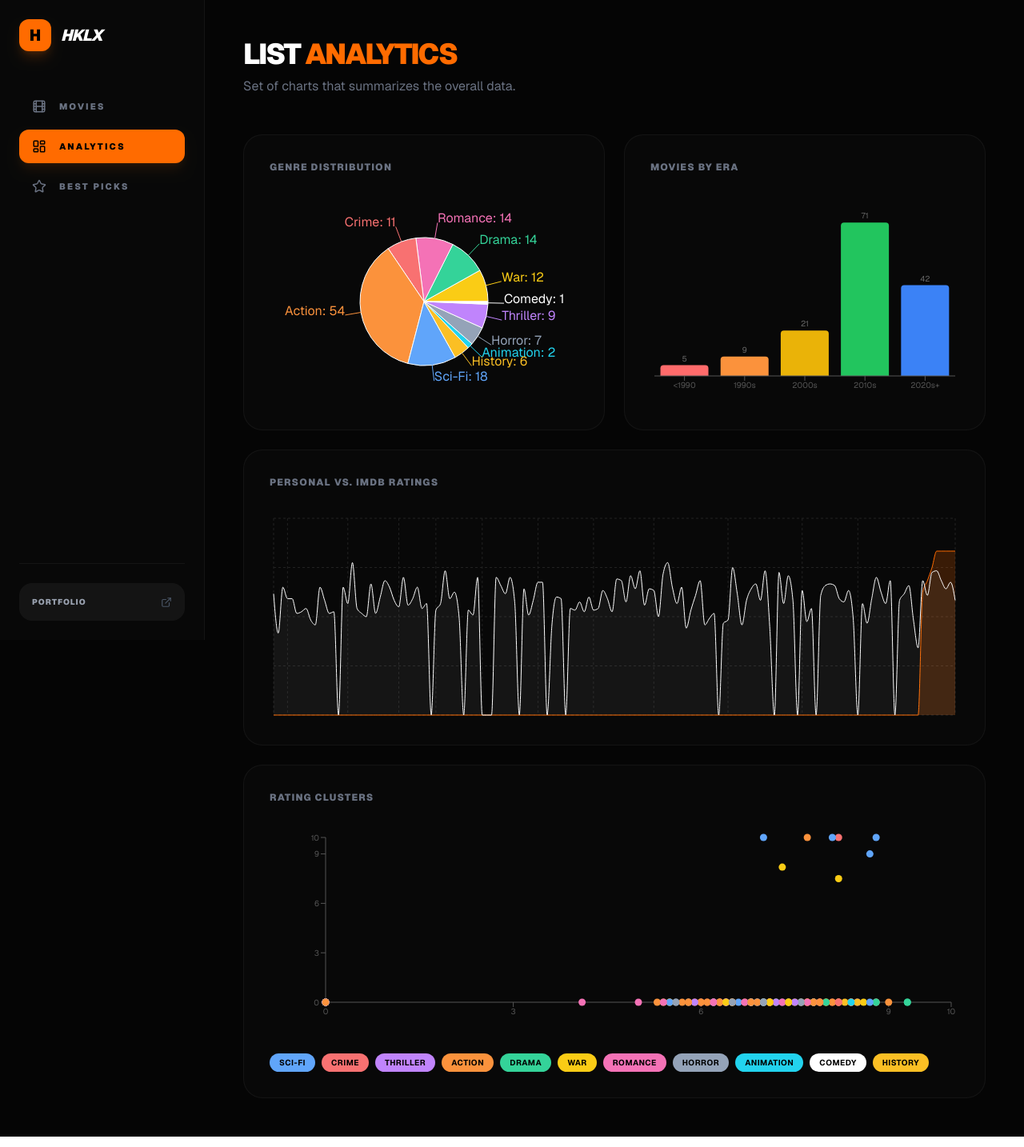
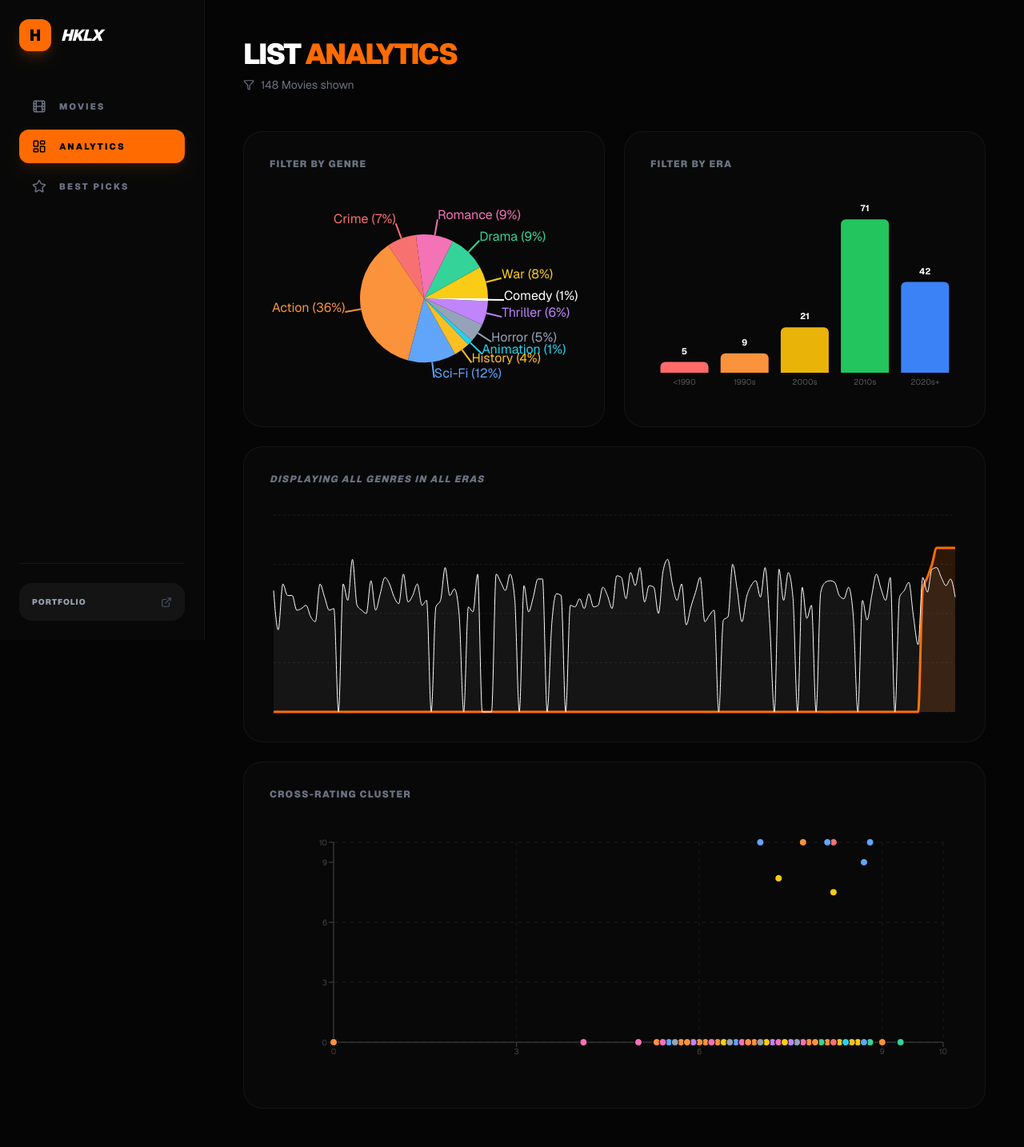
Before and after one commit to CodeWithHKL/hkl-movie-archive, a Next.js app: page /dashboard in a window 1280 px wide. Shown: the whole page at 80% size. Built offline with nearby package versions, Linux system fonts and the light colour scheme.

Commit message:
Analytics - Interactive Pie OR Bar

```diff
--- a/app/dashboard/page.tsx
+++ b/app/dashboard/page.tsx
@@ -1,12 +1,12 @@
 "use client";
-import React, { useState } from 'react';
+import React, { useState, useMemo } from 'react';
 import { mockMovies } from '@/lib/data';
 import {
   PieChart, Pie, Cell, ResponsiveContainer, BarChart, Bar,
   XAxis, YAxis, Tooltip, AreaChart, Area, CartesianGrid, ScatterChart, Scatter, LabelList
 } from 'recharts';
 import Sidebar from '@/components/Sidebar';
-import { Menu } from 'lucide-react';
+import { Menu, XCircle, Filter } from 'lucide-react';
 
 const GENRE_COLORS: Record<string, string> = {
   'Sci-Fi': '#60a5fa', 'Crime': '#f87171', 'Thriller': '#c084fc',
@@ -16,46 +16,102 @@ const GENRE_COLORS: Record<string, string> = {
 
 export default function Dashboard() {
   const [isSidebarOpen, setIsSidebarOpen] = useState(false);
+  const [selectedGenre, setSelectedGenre] = useState<string | null>(null);
+  const [selectedEra, setSelectedEra] = useState<string | null>(null);
+
   const ERA_COLORS = ['#ff6b6b', '#fb923c', '#eab308', '#22c55e', '#3b82f6'];
 
-  const genreData = Object.entries(
+  const isInEra = (year: number, era: string) => {
+    if (era === '<1990') return year < 1990;
+    if (era === '1990s') return year >= 1990 && year < 2000;
+    if (era === '2000s') return year >= 2000 && year < 2010;
+    if (era === '2010s') return year >= 2010 && year < 2020;
+    if (era === '2020s+') return year >= 2020;
+    return true;
+  };
+
+  const filteredMovies = useMemo(() => {
+    return mockMovies.filter(m => {
+      const matchGenre = selectedGenre ? m.genre === selectedGenre : true;
+      const matchEra = selectedEra ? isInEra(m.year, selectedEra) : true;
+      return matchGenre && matchEra;
+    });
+  }, [selectedGenre, selectedEra]);
+
+  const genreData = useMemo(() => Object.entries(
     mockMovies.reduce((acc: any, m) => { acc[m.genre] = (acc[m.genre] || 0) + 1; return acc; }, {})
-  ).map(([name, value]) => ({ name, value }));
+  ).map(([name, value]) => ({ name, value })), []);
 
-  const eraData = [
+  const eraData = useMemo(() => [
     { name: '<1990', value: mockMovies.filter(m => m.year < 1990).length },
     { name: '1990s', value: mockMovies.filter(m => m.year >= 1990 && m.year < 2000).length },
     { name: '2000s', value: mockMovies.filter(m => m.year >= 2000 && m.year < 2010).length },
     { name: '2010s', value: mockMovies.filter(m => m.year >= 2010 && m.year < 2020).length },
     { name: '2020s+', value: mockMovies.filter(m => m.year >= 2020).length },
-  ];
+  ], []);
 
-  const ratingData = [...mockMovies].sort((a,b) => a.myRating - b.myRating);
-  const scatterData = mockMovies.map(m => ({ title: m.title, myRating: m.myRating, imdb: m.imdbRating, genre: m.genre }));
+  const ratingData = useMemo(() => [...filteredMovies].sort((a,b) => a.myRating - b.myRating), [filteredMovies]);
+  const scatterData = useMemo(() => filteredMovies.map(m => ({ title: m.title, myRating: m.myRating, imdb: m.imdbRating, genre: m.genre })), [filteredMovies]);
 
   return (
     <div className="flex min-h-screen bg-[#050505] text-white">
       <Sidebar isOpen={isSidebarOpen} setIsOpen={setIsSidebarOpen} activeTab="analytics" />
+
       <main className="flex-1 lg:ml-64 p-8 lg:p-12">
         <button onClick={() => setIsSidebarOpen(true)} className="lg:hidden mb-8 p-2 bg-white/5 rounded-lg"><Menu /></button>
 
-        <div className="space-y-2 mb-12">
-          <h2 className="text-4xl font-black uppercase tracking-tighter">
-            List <span className="text-[#ff6b00]">Analytics</span>
-          </h2>
-          <p className="text-gray-500 max-w-xl">
-            Set of charts that summarizes the overall data.
-          </p>
-        </div>
+        <header className="flex flex-col md:flex-row md:items-end justify-between gap-6 mb-12">
+          <div className="space-y-2">
+            <h2 className="text-4xl font-black uppercase tracking-tighter">
+              List <span className="text-[#ff6b00]">Analytics</span>
+            </h2>
+            <div className="flex flex-wrap items-center gap-2 text-gray-500 text-sm">
+              <Filter size={14} />
+              <span>{filteredMovies.length} Movies shown</span>
+              {(selectedGenre || selectedEra) && (
+                <div className="flex gap-2 ml-2">
+                  {selectedGenre && <span className="px-2 py-0.5 bg-blue-500/20 text-blue-400 rounded text-[10px] font-bold uppercase">{selectedGenre}</span>}
+                  {selectedEra && <span className="px-2 py-0.5 bg-green-500/20 text-green-400 rounded text-[10px] font-bold uppercase">{selectedEra}</span>}
+                </div>
+              )}
+            </div>
+          </div>
+
+          {(selectedGenre || selectedEra) && (
+            <button
+              onClick={() => { setSelectedGenre(null); setSelectedEra(null); }}
+              className="flex items-center gap-2 text-[10px] font-black uppercase tracking-widest text-[#ff6b00] bg-[#ff6b00]/10 px-4 py-2 rounded-full hover:bg-[#ff6b00]/20 transition-all"
+            >
+              <XCircle size={14} /> Reset All Filters
+            </button>
+          )}
+        </header>
 
         <div className="grid grid-cols-1 lg:grid-cols-2 gap-6">
+          {/* Genre Pie */}
           <div className="bg-[#080808] p-8 rounded-3xl border border-white/5">
-            <h3 className="text-xs font-black uppercase tracking-widest text-gray-500 mb-8">Genre Distribution</h3>
+            <h3 className="text-xs font-black uppercase tracking-widest text-gray-500 mb-8">Filter by Genre</h3>
             <div className="h-64">
               <ResponsiveContainer width="100%" height="100%">
                 <PieChart>
-                  <Pie data={genreData} dataKey="value" nameKey="name" cx="50%" cy="50%" outerRadius={80} label={({ name, value }) => `${name}: ${value}`}>
-                    {genreData.map((entry, i) => <Cell key={i} fill={GENRE_COLORS[entry.name] || '#ffffff'} />)}
+                  <Pie
+                    data={genreData} dataKey="value" nameKey="name" cx="50%" cy="50%" outerRadius={80}
+                    onClick={(data) => setSelectedGenre(selectedGenre === data.name ? null : data.name)}
+                    className="cursor-pointer outline-none"
+                    // Conditional Label Logic
+                    label={({ name, percent }) => {
+                      if (selectedGenre && selectedGenre !== name) return null;
+                      return `${name} (${(percent * 100).toFixed(0)}%)`;
+                    }}
+                  >
+                    {genreData.map((entry, i) => (
+                      <Cell
+                        key={i} fill={GENRE_COLORS[entry.name] || '#ffffff'}
+                        fillOpacity={selectedGenre ? (selectedGenre === entry.name ? 1 : 0.1) : 1}
+                        stroke={selectedGenre === entry.name ? '#fff' : 'none'}
+                        strokeWidth={2}
+                      />
+                    ))}
                   </Pie>
                   <Tooltip contentStyle={{backgroundColor: '#000', borderRadius: '1rem', border: 'none'}} />
                 </PieChart>
@@ -63,55 +119,89 @@ export default function Dashboard() {
             </div>
           </div>
 
+          {/* Era Bar */}
           <div className="bg-[#080808] p-8 rounded-3xl border border-white/5">
-            <h3 className="text-xs font-black uppercase tracking-widest text-gray-500 mb-8">Movies by Era</h3>
+            <h3 className="text-xs font-black uppercase tracking-widest text-gray-500 mb-8">Filter by Era</h3>
             <div className="h-64">
               <ResponsiveContainer width="100%" height="100%">
                 <BarChart data={eraData}>
-                  <XAxis dataKey="name" stroke="#555" fontSize={10} />
-                  <Tooltip cursor={{fill: '#111'}} contentStyle={{backgroundColor: '#000', borderRadius: '1rem', border: 'none'}} />
-                  <Bar dataKey="value" radius={[4, 4, 0, 0]}>
-                    <LabelList dataKey="value" position="top" fill="#666" fontSize={10} />
-                    {eraData.map((entry, index) => <Cell key={`cell-${index}`} fill={ERA_COLORS[index % ERA_COLORS.length]} />)}
+                  <XAxis dataKey="name" stroke="#555" fontSize={10} axisLine={false} tickLine={false} />
+                  <Tooltip cursor={{fill: 'transparent'}} contentStyle={{backgroundColor: '#000', borderRadius: '1rem', border: 'none'}} />
+                  <Bar
+                    dataKey="value"
+                    radius={[6, 6, 0, 0]}
+                    onClick={(data) => setSelectedEra(selectedEra === data.name ? null : data.name)}
+                    className="cursor-pointer"
+                  >
+                    {/* Conditional LabelList Logic */}
+                    <LabelList
+                      dataKey="value"
+                      position="top"
+                      fill="#fff"
+                      fontSize={11}
+                      fontWeight="bold"
+                      content={(props: any) => {
+                        const { x, y, width, value, index } = props;
+                        const entryName = eraData[index].name;
+                        if (selectedEra && selectedEra !== entryName) return null;
+                        return (
+                          <text x={x + width / 2} y={y - 10} fill="#fff" fontSize={11} fontWeight="bold" textAnchor="middle">
+                            {value}
+                          </text>
+                        );
+                      }}
+                    />
+                    {eraData.map((entry, index) => (
+                      <Cell
+                        key={`cell-${index}`}
+                        fill={ERA_COLORS[index % ERA_COLORS.length]}
+                        fillOpacity={selectedEra ? (selectedEra === entry.name ? 1 : 0.1) : 1}
+                      />
+                    ))}
                   </Bar>
                 </BarChart>
               </ResponsiveContainer>
             </div>
           </div>
 
+          {/* Area Chart */}
           <div className="bg-[#080808] p-8 rounded-3xl border border-white/5 lg:col-span-2">
-            <h3 className="text-xs font-black uppercase tracking-widest text-gray-500 mb-8">Personal vs. IMDb Ratings</h3>
+            <h3 className="text-xs font-black uppercase tracking-widest text-gray-500 mb-8 italic">
+              Displaying {selectedGenre || 'All Genres'} in {selectedEra || 'All Eras'}
+            </h3>
             <div className="h-64">
               <ResponsiveContainer width="100%" height="100%">
                 <AreaChart data={ratingData}>
-                  <CartesianGrid strokeDasharray="3 3" stroke="#222" />
+                  <CartesianGrid strokeDasharray="3 3" stroke="#1a1a1a" vertical={false} />
                   <XAxis dataKey="title" hide />
                   <Tooltip contentStyle={{backgroundColor: '#000', borderRadius: '1rem', border: 'none'}} />
-                  <Area type="monotone" dataKey="myRating" name="My Rating" stroke="#ff6b00" fill="#ff6b00" fillOpacity={0.2} />
+                  <Area type="monotone" dataKey="myRating" name="My Rating" stroke="#ff6b00" fill="#ff6b00" fillOpacity={0.15} strokeWidth={3} />
                   <Area type="monotone" dataKey="imdbRating" name="IMDb Rating" stroke="#ffffff" fill="#ffffff" fillOpacity={0.05} />
                 </AreaChart>
               </ResponsiveContainer>
             </div>
           </div>
 
+          {/* Scatter Chart */}
           <div className="bg-[#080808] p-8 rounded-3xl border border-white/5 lg:col-span-2">
-            <h3 className="text-xs font-black uppercase tracking-widest text-gray-500 mb-8">Rating Clusters</h3>
-            <div className="h-64">
+            <h3 className="text-xs font-black uppercase tracking-widest text-gray-500 mb-8">Cross-Rating Cluster</h3>
+            <div className="h-80">
               <ResponsiveContainer width="100%" height="100%">
-                <ScatterChart margin={{ top: 10, right: 10, bottom: 10, left: 10 }}>
-                  <XAxis type="number" dataKey="imdb" name="IMDb" domain={[0, 10]} stroke="#555" fontSize={10} />
-                  <YAxis type="number" dataKey="myRating" name="My Rating" domain={[0, 10]} stroke="#555" fontSize={10} />
+                <ScatterChart margin={{ top: 20, right: 20, bottom: 20, left: 20 }}>
+                  <CartesianGrid stroke="#1a1a1a" strokeDasharray="5 5" />
+                  <XAxis type="number" dataKey="imdb" name="IMDb" domain={[0, 10]} stroke="#444" fontSize={10} />
+                  <YAxis type="number" dataKey="myRating" name="My Rating" domain={[0, 10]} stroke="#444" fontSize={10} />
                   <Tooltip
-                    cursor={{ strokeDasharray: '3 3' }}
-                    contentStyle={{backgroundColor: '#000', borderRadius: '1rem', border: '1px solid #333'}}
                     content={({ payload }) => {
                       if (payload && payload.length) {
                         const data = payload[0].payload;
                         return (
-                          <div className="bg-black p-3 rounded-xl border border-white/10 text-xs shadow-xl">
-                            <p className="font-black text-white mb-1">{data.title}</p>
-                            <p className="text-[#ff6b00]">My Rating: {data.myRating}</p>
-                            <p className="text-gray-400">IMDb: {data.imdb}</p>
+                          <div className="bg-black p-4 rounded-2xl border border-white/10 text-xs shadow-2xl">
+                            <p className="font-black text-white mb-2 text-sm">{data.title}</p>
+                            <div className="flex justify-between gap-4">
+                              <span className="text-[#ff6b00]">Me: {data.myRating}</span>
+                              <span className="text-gray-400">IMDb: {data.imdb}</span>
+                            </div>
                           </div>
                         );
                       }
@@ -120,18 +210,11 @@ export default function Dashboard() {
                   />
                   <Scatter name="Movies" data={scatterData}>
                     {scatterData.map((entry, index) => (
-                      <Cell key={`cell-${index}`} fill={GENRE_COLORS[entry.genre] || '#ffffff'} />
+                      <Cell key={`cell-${index}`} fill={GENRE_COLORS[entry.genre] || '#ffffff'} strokeWidth={1} stroke="#000" />
                     ))}
                   </Scatter>
                 </ScatterChart>
               </ResponsiveContainer>
-            </div>
-            <div className="flex flex-wrap gap-2 mt-6">
-              {Object.entries(GENRE_COLORS).map(([genre, color]) => (
-                <div key={genre} className="px-3 py-1 rounded-full text-[10px] font-bold uppercase tracking-wider" style={{ backgroundColor: color, color: '#000' }}>
-                  {genre}
-                </div>
-              ))}
             </div>
           </div>
         </div>
```
